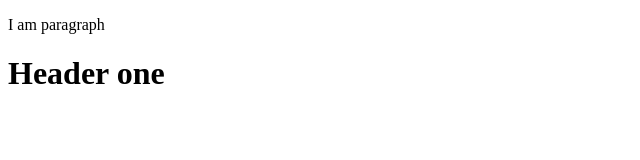
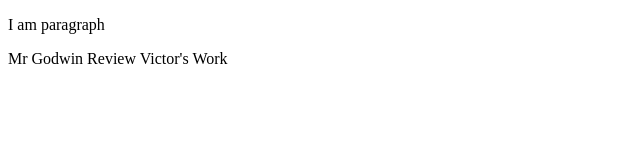
Before and after one commit to developerVictorNkuna/Front-End-Web-UI-Frameworks-and-Tools-Bootstrap-4, a website: page index.html in a window 1280 px wide. Shown: the whole page, without its empty margins (0-640 px from the left). Drawn offline with Linux system fonts and the light colour scheme.

Commit message:
third commit

```diff
--- a/index.html
+++ b/index.html
@@ -8,7 +8,7 @@
 </head>
 <body>
     <p>I am paragraph </p>
-    <h1>Header one</h1>
+    <p>Mr Godwin Review Victor's Work</p>
 
 </body>
 </html>
```
Also changed, not shown: package.json (added, +16 -0 lines), 2 other files.
